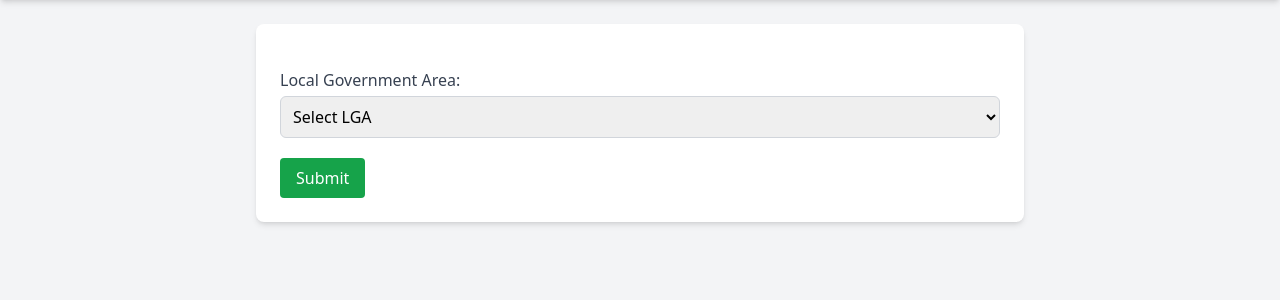
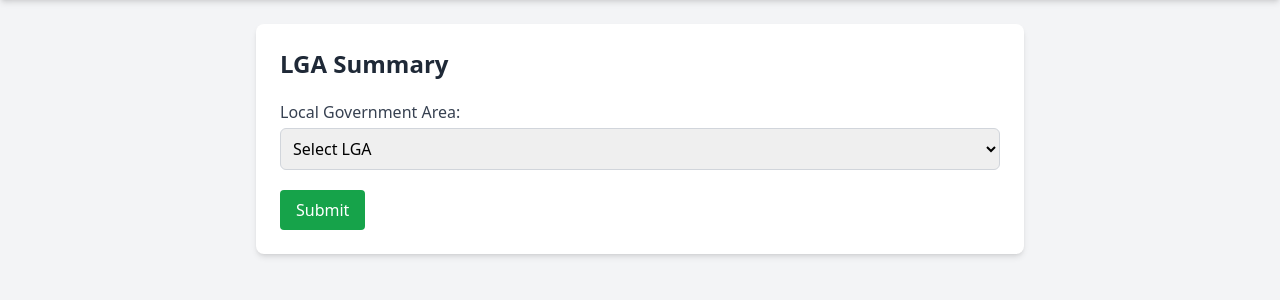
Before and after one commit to ofeoritse-amiteye/bincom_test, a Django app: template templates/p2.html in a window 1280 px wide. Shown: the part 52-352 px from the top of the page. Run offline with Django 5.2, Linux system fonts and the light colour scheme; the template is opened without the code that fills it, so the values that code supplies are empty; some libraries are stand-ins or nearby versions.

Commit message:
updated templates

```diff
--- a/templates/p2.html
+++ b/templates/p2.html
@@ -21,6 +21,7 @@
 
   <!-- Content -->
   <div class="max-w-3xl mx-auto bg-white p-6 rounded-lg shadow-md">
+    <h2 class="text-2xl font-semibold mb-4 text-gray-800">LGA Summary</h2>
     <form action="/page2" method="POST" class="space-y-5">
       {% csrf_token %}
       <div>
```
